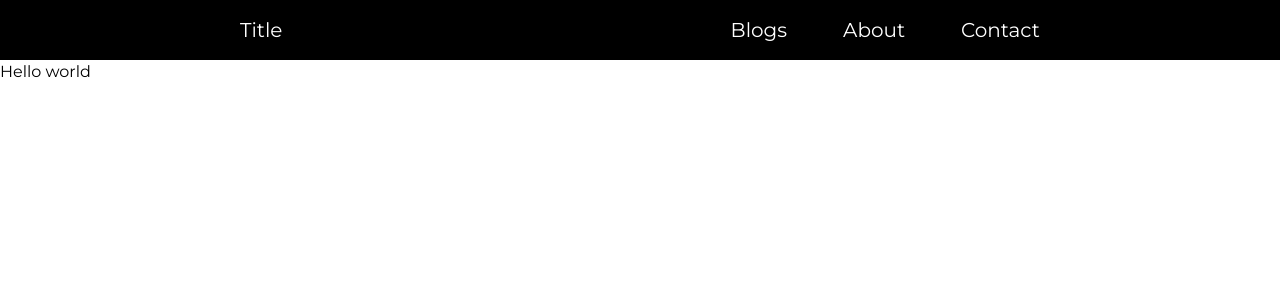
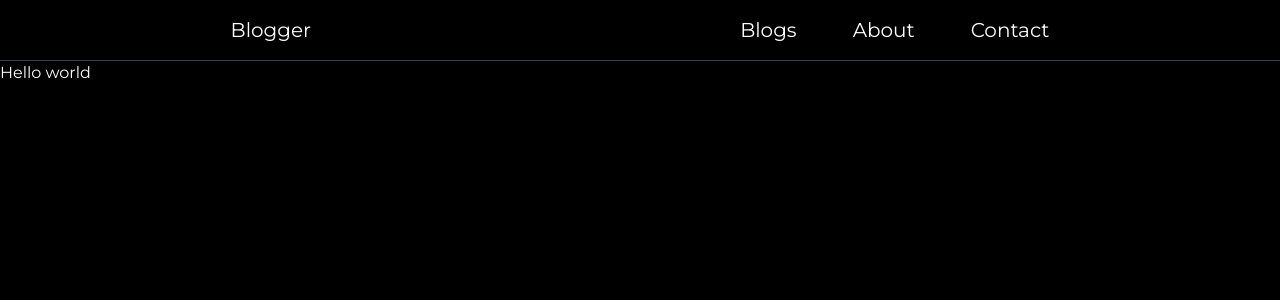
Before and after one commit to SarthakXO/blogging_app, a Next.js app: page / in a window 1280 px wide. Shown: the top 300 px of the page. Built offline with nearby package versions, Linux system fonts and the light colour scheme.

Commit message:
Navbar created and added to layout

```diff
--- a/app/layout.tsx
+++ b/app/layout.tsx
@@ -18,7 +18,7 @@ export default function RootLayout({
 }>) {
   return (
     <html lang="en">
-      <body className={montserrat.className}>
+      <body className={`${montserrat.className} bg-black text-white`}>
         <Navbar />
         {children}
       </body>
--- a/components/Navbar.tsx
+++ b/components/Navbar.tsx
@@ -2,20 +2,28 @@ import Link from "next/link";
 
 const Navbar = () => {
   return (
-    <nav className="sticky bg-black p-4">
-      <div className="flex justify-around text-xl text-white">
+    <nav className="sticky  p-4 border-b border-gray-700">
+      <div className="flex justify-around text-xl ">
         <Link href={"/"}>
-          <div>Title</div>
+          <div className="hover:text-gray-400 duration-300 hover:scale-105">
+            Blogger
+          </div>
         </Link>
         <div className="flex gap-14">
           <Link href={"/blogs"}>
-            <div>Blogs</div>
+            <div className="hover:text-gray-400 duration-300 hover:scale-105">
+              Blogs
+            </div>
           </Link>
           <Link href={"/about"}>
-            <div>About</div>
+            <div className="hover:text-gray-400 duration-300 hover:scale-105">
+              About
+            </div>
           </Link>
           <Link href={"/contact"}>
-            <div>Contact</div>
+            <div className="hover:text-gray-400 duration-300 hover:scale-105">
+              Contact
+            </div>
           </Link>
         </div>
       </div>
```
